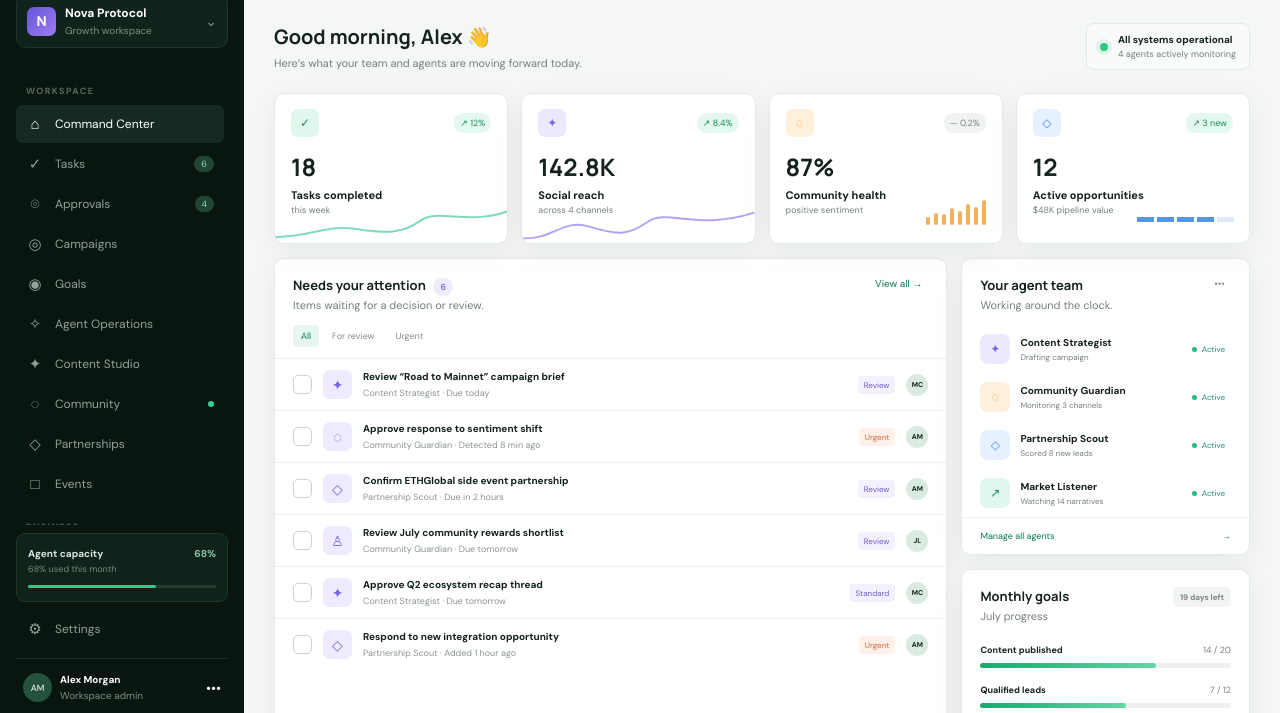
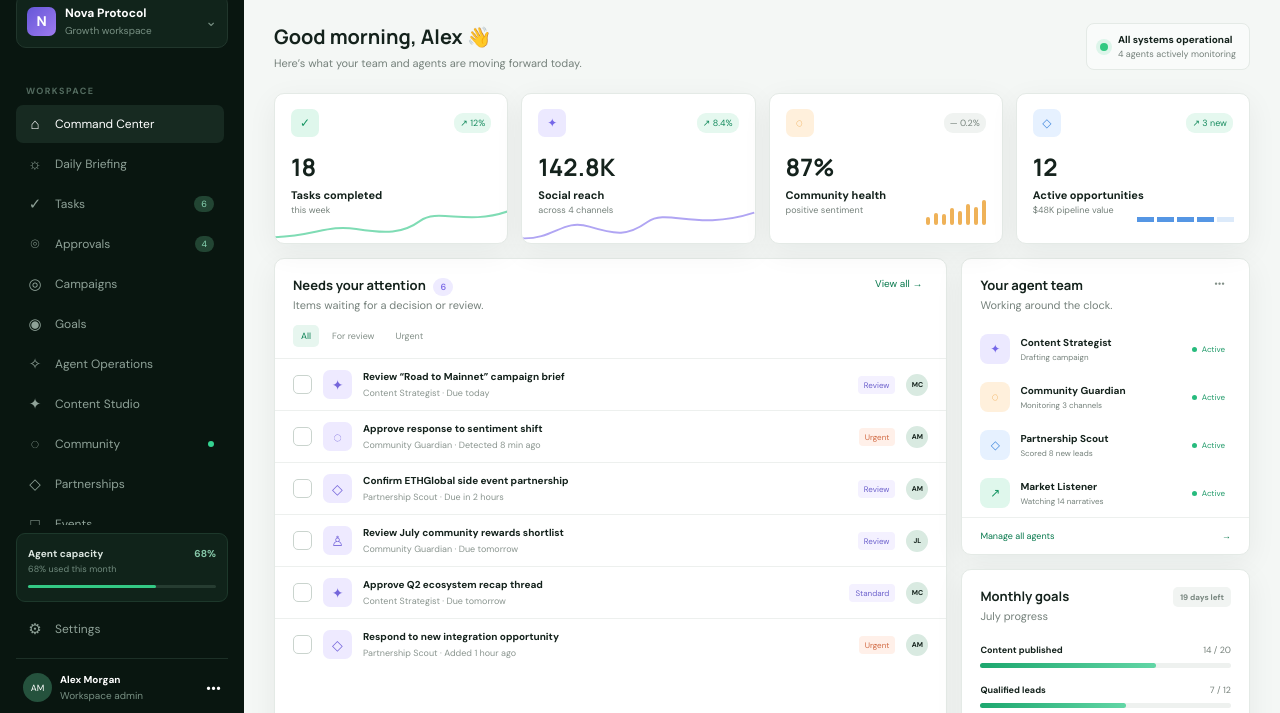
Before and after one commit to Andallyn/Wave, a website: page index.html in a window 1280 px wide. Shown: the part 82-795 px from the top of the page. Drawn offline with Linux system fonts and the light colour scheme.

Commit message:
Add Daily Briefing navigation

```diff
--- a/index.html
+++ b/index.html
@@ -17,6 +17,7 @@
       <nav class="nav" aria-label="Main navigation">
         <p class="nav-label">Workspace</p>
         <button class="nav-item active" data-page="Command Center"><span>⌂</span>Command Center</button>
+        <button class="nav-item" data-page="Briefing"><span>☼</span>Daily Briefing</button>
         <button class="nav-item" data-page="Tasks"><span>✓</span>Tasks <em id="taskBadge">6</em></button>
         <button class="nav-item" data-page="Approvals"><span>⌾</span>Approvals <em id="approvalBadge">4</em></button>
         <button class="nav-item" data-page="Campaigns"><span>◎</span>Campaigns</button>
```
